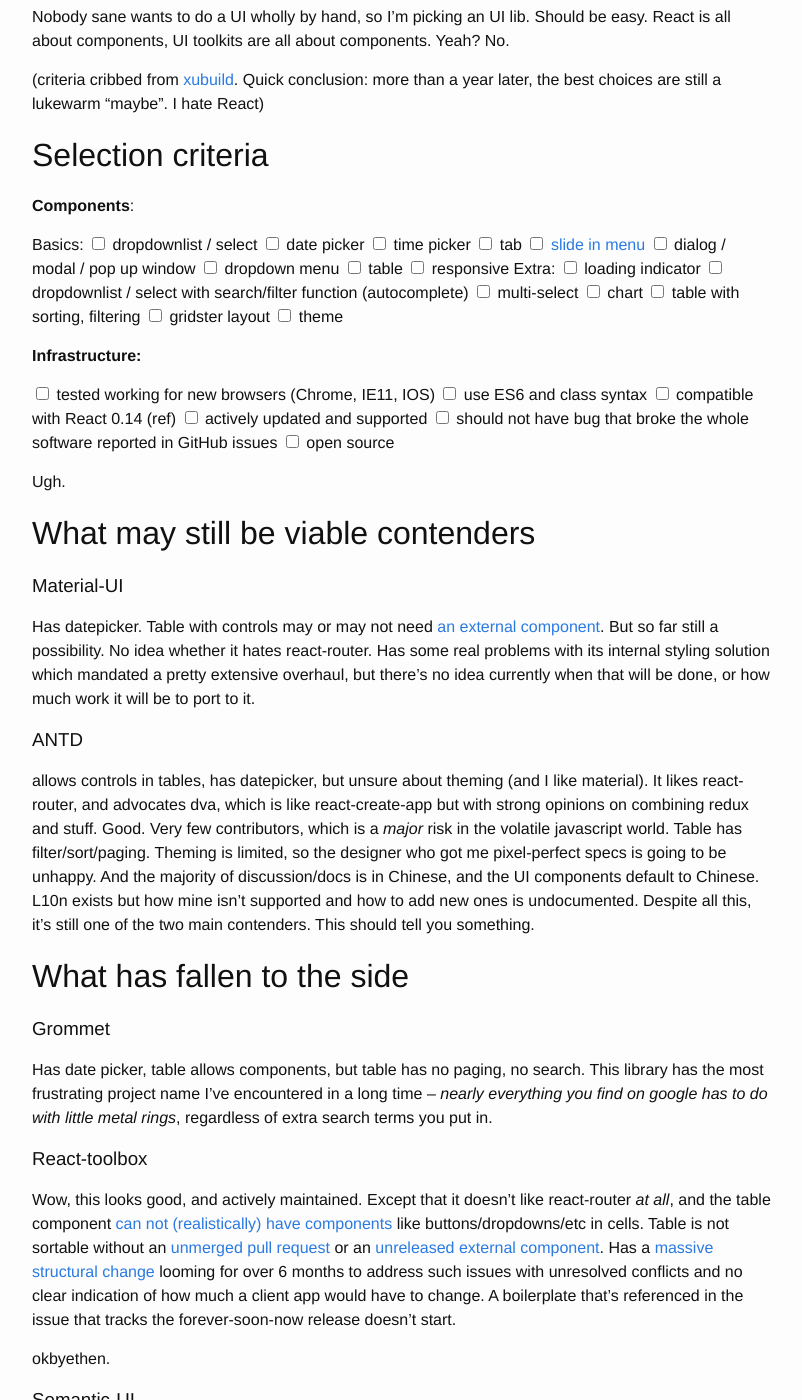
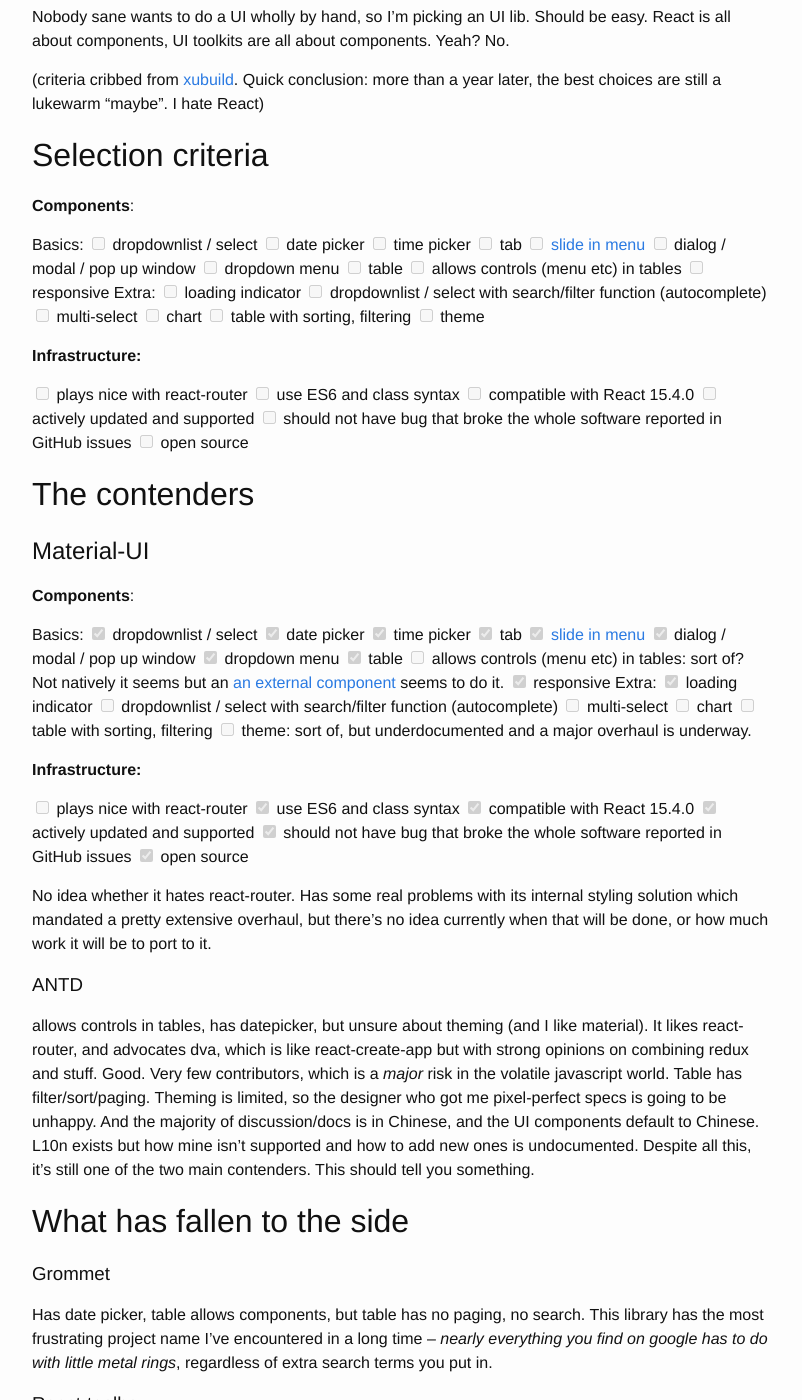
Before and after one commit to AllThatIsTheCase/AllThatIsTheCase.github.io, a Jekyll site: the page built from react.md, in a window 1280 px wide and 1400 px high, scrolled down 657 px. Shown: the whole window, without its empty margins (238-1040 px from the left). Built offline with Jekyll 4.4.1, drawn with Linux system fonts in a browser that asks for light colours.

Commit message:
react.md

```diff
--- a/react.md
+++ b/react.md
@@ -32,47 +32,73 @@ toolkits are all about components. Yeah? No.
 (criteria cribbed from [xubuild](https://xubuild.github.io/2015/11/11/compare-react-ui-libraries/). Quick conclusion:
 more than a year later, the best choices are still a lukewarm "maybe". I hate React)
 
-
 # Selection criteria
 
 **Components**:
 
 Basics:
-<input type="checkbox"> dropdownlist / select
-<input type="checkbox"> date picker
-<input type="checkbox"> time picker
-<input type="checkbox"> tab
-<input type="checkbox"> [slide in menu](http://callmenick.com/_development/slide-push-menus/)
-<input type="checkbox"> dialog / modal / pop up window
-<input type="checkbox"> dropdown menu
-<input type="checkbox"> table
-<input type="checkbox"> responsive
+<input disabled type="checkbox"> dropdownlist / select
+<input disabled type="checkbox"> date picker
+<input disabled type="checkbox"> time picker
+<input disabled type="checkbox"> tab
+<input disabled type="checkbox"> [slide in menu](http://callmenick.com/_development/slide-push-menus/)
+<input disabled type="checkbox"> dialog / modal / pop up window
+<input disabled type="checkbox"> dropdown menu
+<input disabled type="checkbox"> table
+<input disabled type="checkbox"> allows controls (menu etc) in tables
+<input disabled type="checkbox"> responsive
 Extra:
-<input type="checkbox"> loading indicator
-<input type="checkbox"> dropdownlist / select with search/filter function (autocomplete)
-<input type="checkbox"> multi-select
-<input type="checkbox"> chart
-<input type="checkbox"> table with sorting, filtering
-<input type="checkbox"> gridster layout
-<input type="checkbox"> theme
+<input disabled type="checkbox"> loading indicator
+<input disabled type="checkbox"> dropdownlist / select with search/filter function (autocomplete)
+<input disabled type="checkbox"> multi-select
+<input disabled type="checkbox"> chart
+<input disabled type="checkbox"> table with sorting, filtering
+<input disabled type="checkbox"> theme
 
 **Infrastructure:**
 
-<input type="checkbox"> tested working for new browsers (Chrome, IE11, IOS)
-<input type="checkbox"> use ES6 and class syntax
-<input type="checkbox"> compatible with React 0.14 (ref)
-<input type="checkbox"> actively updated and supported
-<input type="checkbox"> should not have bug that broke the whole software reported in GitHub issues
-<input type="checkbox"> open source
+<input disabled type="checkbox"> plays nice with react-router
+<input disabled type="checkbox"> use ES6 and class syntax
+<input disabled type="checkbox"> compatible with React 15.4.0
+<input disabled type="checkbox"> actively updated and supported
+<input disabled type="checkbox"> should not have bug that broke the whole software reported in GitHub issues
+<input disabled type="checkbox"> open source
 
-Ugh.
+# The contenders
 
-# What may still be viable contenders
+## Material-UI
 
-### Material-UI
+**Components**:
 
-Has datepicker. Table with controls may or may not need [an external
-component](https://github.com/andela-cdaniel/mui-data-table). But so far still a possibility. No idea whether it hates
+Basics:
+<input disabled type="checkbox" checked> dropdownlist / select
+<input disabled type="checkbox" checked> date picker
+<input disabled type="checkbox" checked> time picker
+<input disabled type="checkbox" checked> tab
+<input disabled type="checkbox" checked> [slide in menu](http://callmenick.com/_development/slide-push-menus/)
+<input disabled type="checkbox" checked> dialog / modal / pop up window
+<input disabled type="checkbox" checked> dropdown menu
+<input disabled type="checkbox" checked> table
+<input disabled type="checkbox"> allows controls (menu etc) in tables: sort of? Not natively it seems but an [an external component](https://github.com/andela-cdaniel/mui-data-table) seems to do it.
+<input disabled type="checkbox" checked> responsive
+Extra:
+<input disabled type="checkbox" checked> loading indicator
+<input disabled type="checkbox"> dropdownlist / select with search/filter function (autocomplete)
+<input disabled type="checkbox"> multi-select
+<input disabled type="checkbox"> chart
+<input disabled type="checkbox"> table with sorting, filtering
+<input disabled type="checkbox"> theme: sort of, but underdocumented and a major overhaul is underway.
+
+**Infrastructure:**
+
+<input disabled type="checkbox"> plays nice with react-router
+<input disabled type="checkbox" checked> use ES6 and class syntax
+<input disabled type="checkbox" checked> compatible with React 15.4.0
+<input disabled type="checkbox" checked> actively updated and supported
+<input disabled type="checkbox" checked> should not have bug that broke the whole software reported in GitHub issues
+<input disabled type="checkbox" checked> open source
+
+No idea whether it hates
 react-router. Has some real problems with its internal styling solution which mandated a pretty extensive overhaul, but
 there's no idea currently when that will be done, or how much work it will be to port to it.
 
```
